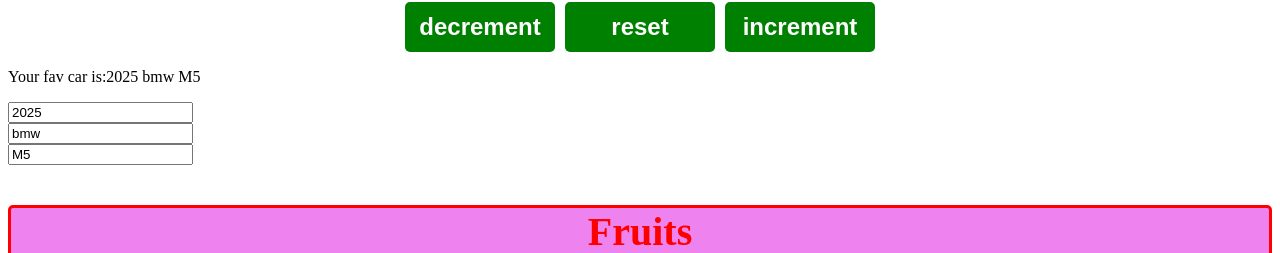
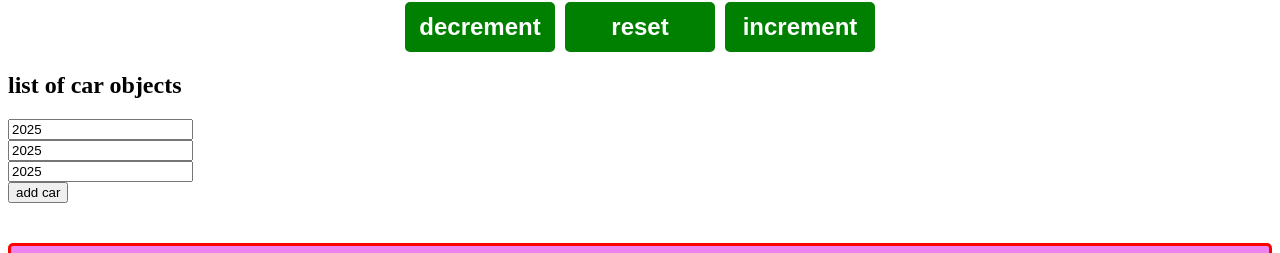
Before and after one commit to anushkagupta-coder/Website-using-JS-React-, a React (Vite) app in the folder my-react-app/: page / in a window 1280 px wide. Shown: the part 670-923 px from the top of the page. Built offline with nearby package versions, Linux system fonts and the light colour scheme.

Commit message:
Update myComponent.jsx

```diff
--- a/my-react-app/src/myComponent.jsx
+++ b/my-react-app/src/myComponent.jsx
@@ -1,6 +1,56 @@
 import React, {useState}from 'react';
 
 function MyComponent(){
+    const [cars,setCars]=useState([]);
+    const [carYear,seatCarYear]=useState(new Date().getFullYear());
+    const [carMake,setCarMake]=useState("");
+    const [carModel,setCarModel]=useState("");
+
+    function handleAddCar(){
+        const newcar={year: carYear ,
+                     make:carMake,
+                    model:carModel};
+
+        setCars(c=>[...c,newCar]);
+
+    }
+
+    function handleRemoveCar(index){
+
+    }
+    function handleYearChange(event){
+        seatCarYear(event.target.value);
+    }
+
+    function handleMakeChange(){
+        setCarMake(event.target.value);
+    }
+
+    function handleModelChange(){
+        setCarModel(event.target.value);
+    }
+
+    return(
+        <div>
+            <h2>list of car objects</h2>
+            <ul>
+
+            </ul>
+
+            <input type="number" value={carYear} onChange={handleYearChange}/><br/>
+            <input type="text" value={carYear} onChange={handleMakeChange}
+                        placeholder="enetr car make"/><br/>
+            <input type="text" value={carYear} onChange={handleModelChange}
+                            placeholder='enetr car model'/><br/>
+            <button onClick={handleAddCar}>add car</button>
+        </div>
+    );
+}
+
+
+
+
+/*function MyComponent(){
     const[car,setCar]=useState({year:2025,
                                 make:"bmw",
                                 model:"M5"});
@@ -24,7 +74,7 @@ function MyComponent(){
         <input type="text" value={car.make} onChange={handleMakeChange}/><br/>
         <input type="text" value={car.model} onChange={handleModelChange}/><br/>
     </div>)
-}
+}*/
 
 
 /*function MyComponent(){
@@ -90,6 +140,8 @@ function MyComponent(){
     </div>)
 }*/
 
+
+
 /*function MyComponent(){
 
     const [name, setName] = useState("ANUSHKA");
```
